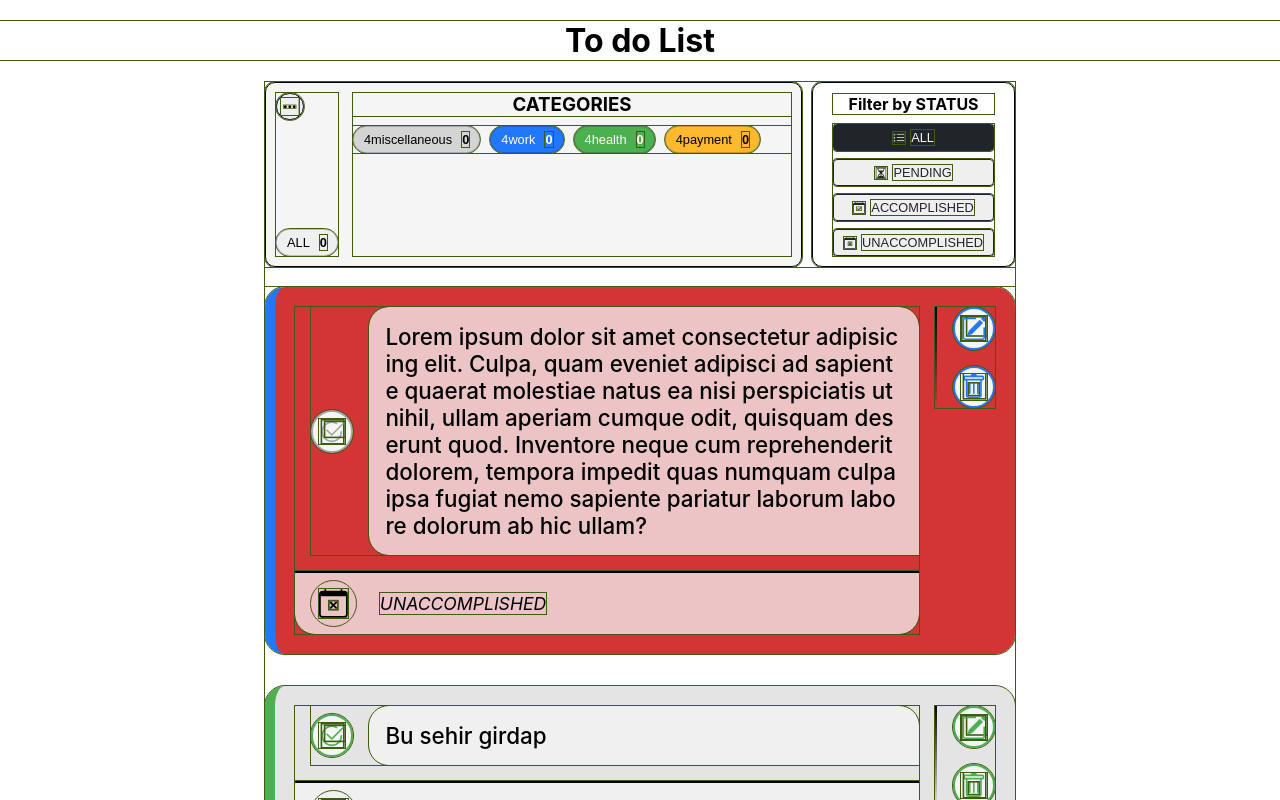
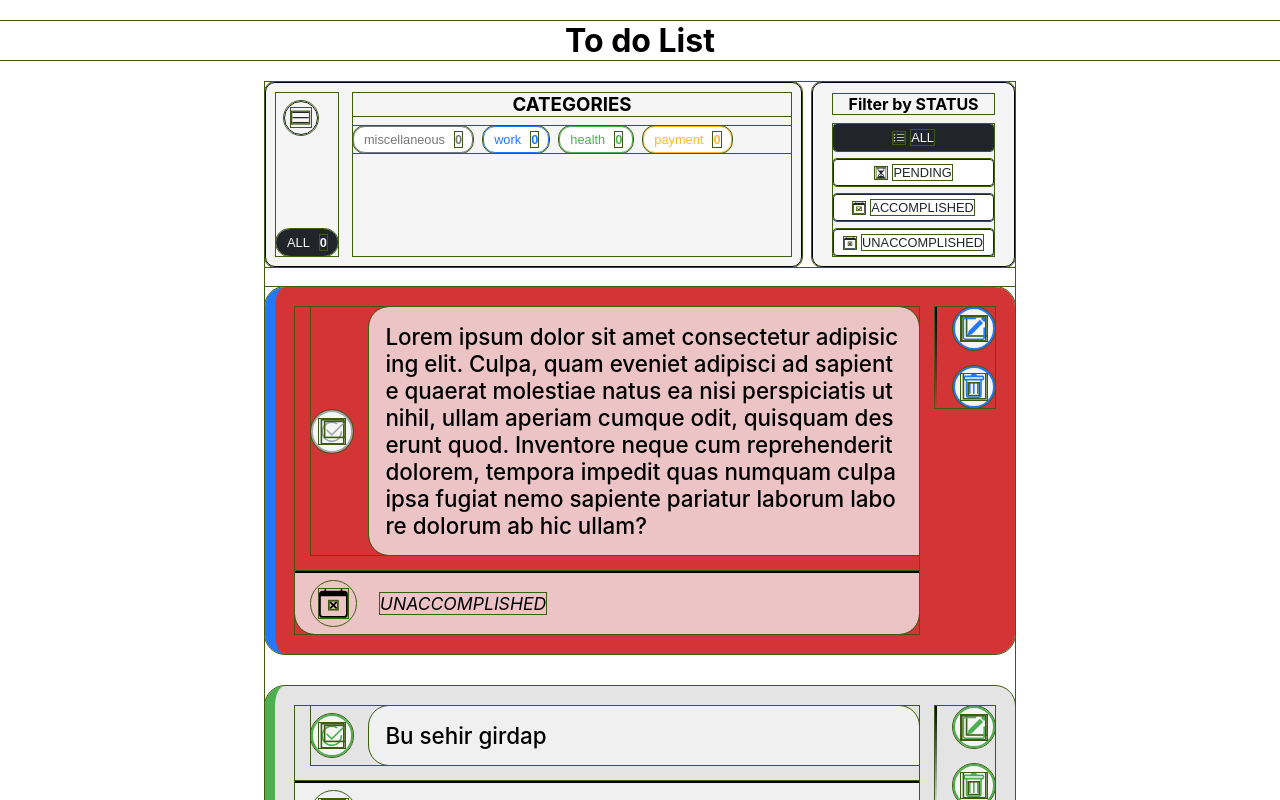
Before and after one commit to neo-the-coder/to-do-app, a React (Create React App) app in the folder to-do-app/: page / in a window 1280 px wide. Shown: the top 800 px of the page. Built offline with nearby package versions, Linux system fonts and the light colour scheme.

Commit message:
add category filter design, fix bug in filter count

```diff
--- a/to-do-app/src/components/Categories.js
+++ b/to-do-app/src/components/Categories.js
@@ -1,5 +1,5 @@
 import React, { useState } from 'react'
-import { MdOutlineMoreHoriz } from 'react-icons/md';
+import {RxHamburgerMenu} from "react-icons/rx";
 import { useDispatch, useSelector } from 'react-redux'
 import { allCategory, pickCategory } from '../slices/filterSlice';
 import styles from '../styles/Categories.module.scss';
@@ -7,8 +7,8 @@ import SettingsCategories from './SettingsCategories';
 
 function Categories() {
   const [openSettings, setOpenSettings] = useState(false);
-    //const categories = useSelector(state => state.category.categoriesList);
   const categories = useSelector(state => state.category);
+  const filterState = useSelector(state => state.filter.category);
   const catArr = Object.keys(categories);
   const dispatch = useDispatch();
   const cLength = catArr.length;
@@ -21,22 +21,19 @@ function Categories() {
           title='Settings'
           className={styles.catSettings}
           onClick={() => setOpenSettings(true)}
-          // onKeyDown={() => setOpenSettings(true)}
-          // tabIndex={0}
-          // role="button"
         >
-          <MdOutlineMoreHoriz />
+          <RxHamburgerMenu/>
         </button>
-        <button className={styles.allButton} onClick={() => dispatch(allCategory())}>ALL<span>{allTaskCount}</span></button>
+        <button className={`${styles.allButton} ${filterState.length === 0 ? styles.allActive : ''}`} onClick={() => dispatch(allCategory())}>ALL<span>{allTaskCount}</span></button>
       </div>
       <div className={styles.catWrapper}>
         <h3>CATEGORIES</h3>
         <div className={styles.categories}>
           {catArr.map((category) => (
             <button
-              style={{ backgroundColor: categories[category].color, color: categories[category].textColor }}
+              style={{'--catColor': categories[category].color, '--catTextColor': categories[category].textColor}}
+              className={`${styles.cUnit} ${filterState.includes(category) ? styles.active : ''}`}
               key={category}
-              //CHANGE BELOW
               onClick={() => {
                 dispatch(
                   pickCategory({
@@ -46,7 +43,6 @@ function Categories() {
                 );
               }}
             >
-              {cLength}
               {category}
               <span>{categories[category].count}</span>
             </button>
--- a/to-do-app/src/components/SettingsCategories.js
+++ b/to-do-app/src/components/SettingsCategories.js
@@ -86,7 +86,7 @@ function CategoryList({ category, setCategoryState, setOpenOptions }) {
         "{category}"
       </span>{" "}
       will be moved to{" "}
-      <span style={{ backgroundColor: "#d4d4d4" }}>"miscellaneous"</span>
+      <span style={{ backgroundColor: "#777777" }}>"miscellaneous"</span>
     </h2>
   );
 
--- a/to-do-app/src/components/TaskStatus.js
+++ b/to-do-app/src/components/TaskStatus.js
@@ -16,7 +16,7 @@ function TaskStatus() {
       <div className={styles.filterButtons}>
         <button
           className={`${styles.status} ${
-            statusState.length === 0 ? styles.active : null
+            statusState.length === 0 ? styles.active : ''
           }`}
           onClick={() => dispatch(allStatus())}
         >
@@ -28,7 +28,7 @@ function TaskStatus() {
           <button
             key={status}
             className={`${styles.status} ${
-              statusState.includes(status) ? styles.active : null
+              statusState.includes(status) ? styles.active : ''
             }`}
             onClick={() => dispatch(pickStatus(status))}
           >
--- a/to-do-app/src/slices/categorySlice.js
+++ b/to-do-app/src/slices/categorySlice.js
@@ -33,8 +33,8 @@ const initValue = {
   //   },
   // ],
   miscellaneous: {
-    color: "#d4d4d4",
-    textColor: "black",
+    color: "#777777",
+    textColor: "white",
     count: 0,
   },
   work: {
--- a/to-do-app/src/slices/filterSlice.js
+++ b/to-do-app/src/slices/filterSlice.js
@@ -11,8 +11,7 @@ const filterSlice = createSlice({
   reducers: {
     pickCategory: (state, action) => {
       // if all categories were picked, return empty array
-      console.log('DEEEL', action.payload, action.payload.cLength)
-      if (!(state.category.length + 1 === action.payload.cLength)) {
+      if (!(state.category.length + 1 === action.payload.cLength && !state.category.includes(action.payload.category))) {
         return {
           ...state,
           category: state.category.includes(action.payload.category)
--- a/to-do-app/src/styles/Categories.module.scss
+++ b/to-do-app/src/styles/Categories.module.scss
@@ -10,14 +10,20 @@
 	.allButton {
 		font-size: 0.8rem;
 		border-radius: 30px;
-		border: 1px solid rgba(0, 0, 0, 0.2);
+		border: 1px solid #212529;
+		background-color: white;
+		color: #212529;
 		//padding: 10px 35px 10px 15px;
 		padding: 5px 10px;
 		cursor: pointer;
 
-		&:hover {
-			opacity: 50%;
+		&.allActive {
+			background-color: #212529;
+			color: whitesmoke;
 		}
+		// &:hover {
+		// 	opacity: 50%;
+		// }
 		span {
 			font-weight: bold;
 			margin-left: 10px;
@@ -25,16 +31,28 @@
 	}
 }
 .catSettings {
+	//
+	transition: 0.3s ease background-color, color;
 	display: flex;
 	align-items: center;
 	justify-content: center;
-	font-size: 1.1rem;
+	font-size: 1.2rem;
+	border: 1px solid #212529;
 	border-radius: 50%;
+	background-color: whitesmoke;
+	color: #212529;
+	//padding: 0.4rem;
 	//padding: 10px 35px 10px 15px;
-	padding: 4px;
-	border: 1px solid black;
-	//border-style: inset;
+	padding: 0.4rem;
+	margin-top: 0.5rem;
+	margin-left: 0.5rem;
 	cursor: pointer;
+	&:hover:enabled {
+		background-color: #212529;
+		color: whitesmoke;
+		//border: 2px solid whitesmoke;
+	}
+	//
 }
 .catWrapper {
 	flex-grow: 1;
@@ -55,20 +73,27 @@
 	flex-wrap: wrap;
 	gap: 10px;
 
-	& > button {
+	.cUnit {
 		font-size: 0.8rem;
-		border-radius: 30px;
-		border: 1px solid rgba(0, 0, 0, 0.2);
-		//padding: 10px 35px 10px 15px;
+		border-radius: 12px;
+		border: 1px solid var(--catColor);
+		background-color: white;
+		color: var(--catColor);
 		padding: 5px 10px;
 		cursor: pointer;
-
-		&:hover {
-			opacity: 50%;
-		}
+		//padding: 10px 35px 10px 15px;
+		//rgba(0, 0, 0, 0.2)
+		// &:hover {
+		// 	background-color: var(--catColor);
+		// 	color: var(--catTextColor);
+		// }
 		span {
 			font-weight: bold;
 			margin-left: 10px;
 		}
+		&.active {
+			background-color: var(--catColor);
+			color: var(--catTextColor);
+		}
 	}
 }
--- a/to-do-app/src/styles/FilterBlock.module.scss
+++ b/to-do-app/src/styles/FilterBlock.module.scss
@@ -40,6 +40,7 @@
 		 flex-direction: column;
 		// justify-content: space-between;
 		// align-items: center;
+		background: whitesmoke;
 		border: 1px solid black;
 		border-radius: 10px;
 		padding: 0 20px 10px 20px;
--- a/to-do-app/src/styles/TaskStatus.module.scss
+++ b/to-do-app/src/styles/TaskStatus.module.scss
@@ -14,6 +14,7 @@
     padding: 5px 10px;
     color: #212529;
     user-select: none;
+    background-color: white;
     // ----------------
     cursor: pointer;
     & > svg {
```
Lines whose indentation alone changed are shown as unchanged.
